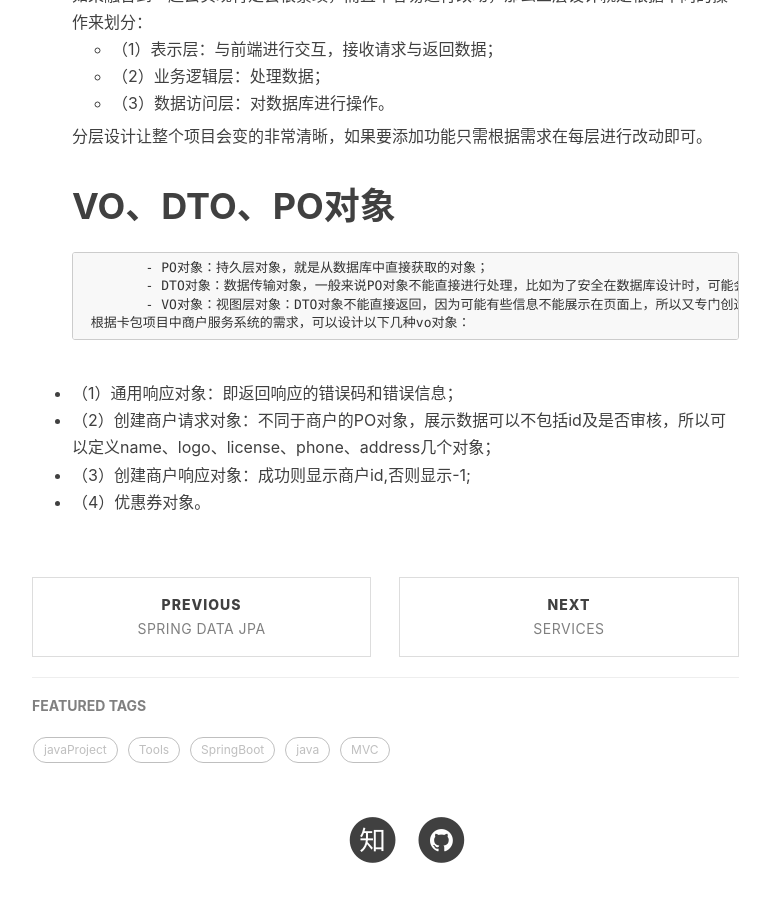
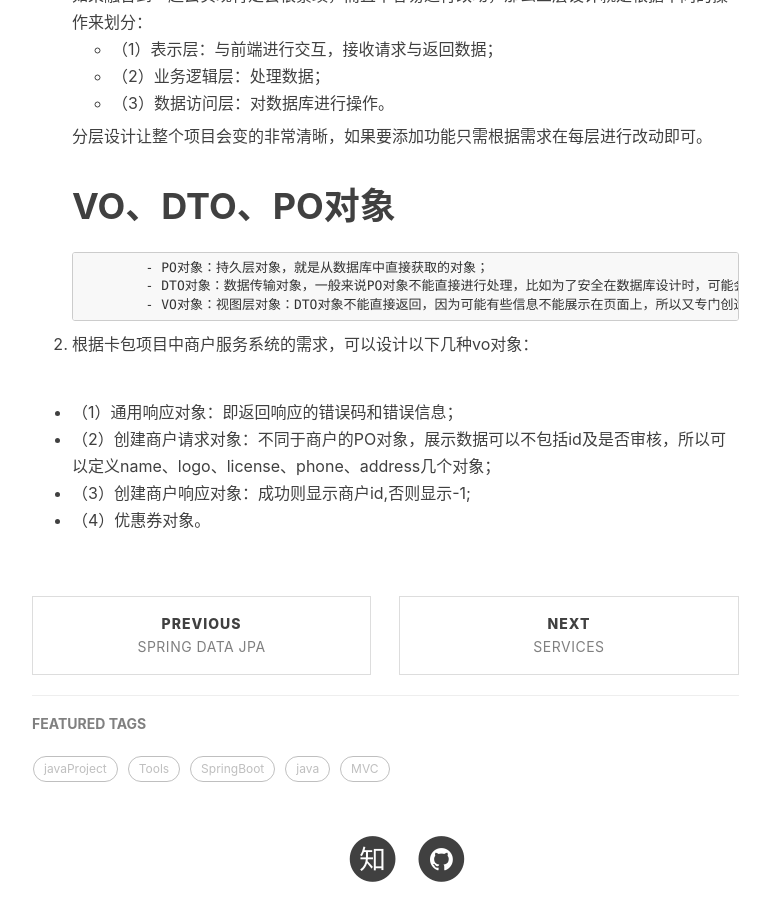
Before and after one commit to hibiscusJM/hibiscusJM.github.io, a Jekyll site: the page built from _posts/2019-06-03-VO对象.md, in a window 1280 px wide and 900 px high, scrolled down 656 px. Shown: the whole window, without its empty margins (233-1003 px from the left). Built offline with Jekyll 4.4.1, drawn with Linux system fonts in a browser that asks for light colours; nearby versions of some CDN libraries; our own code applies the rules of GitHub Pages for plain Markdown files; comment, search, counter and statistics services are not loaded; part of the change alters nothing that is shown.

```diff
--- a/_posts/2019-06-03-VO对象.md
+++ b/_posts/2019-06-03-VO对象.md
@@ -19,7 +19,7 @@ grammar_cjkRuby: true
  - VO对象：视图层对象：DTO对象不能直接返回，因为可能有些信息不能展示在页面上，所以又专门创造出一个VO对象来存希望给用户看到的信息。
    总而言之，PO是数据访问层用的，DTO是业务逻辑层用的，VO是表示层返回给用户看的。
  # 卡包项目中的VO对象
-     根据卡包项目中商户服务系统的需求，可以设计以下几种vo对象：
+  1. 根据卡包项目中商户服务系统的需求，可以设计以下几种vo对象：
 
  - （1）通用响应对象：即返回响应的错误码和错误信息；
  - 	（2）创建商户请求对象：不同于商户的PO对象，展示数据可以不包括id及是否审核，所以可以定义name、logo、license、phone、address几个对象；
```
